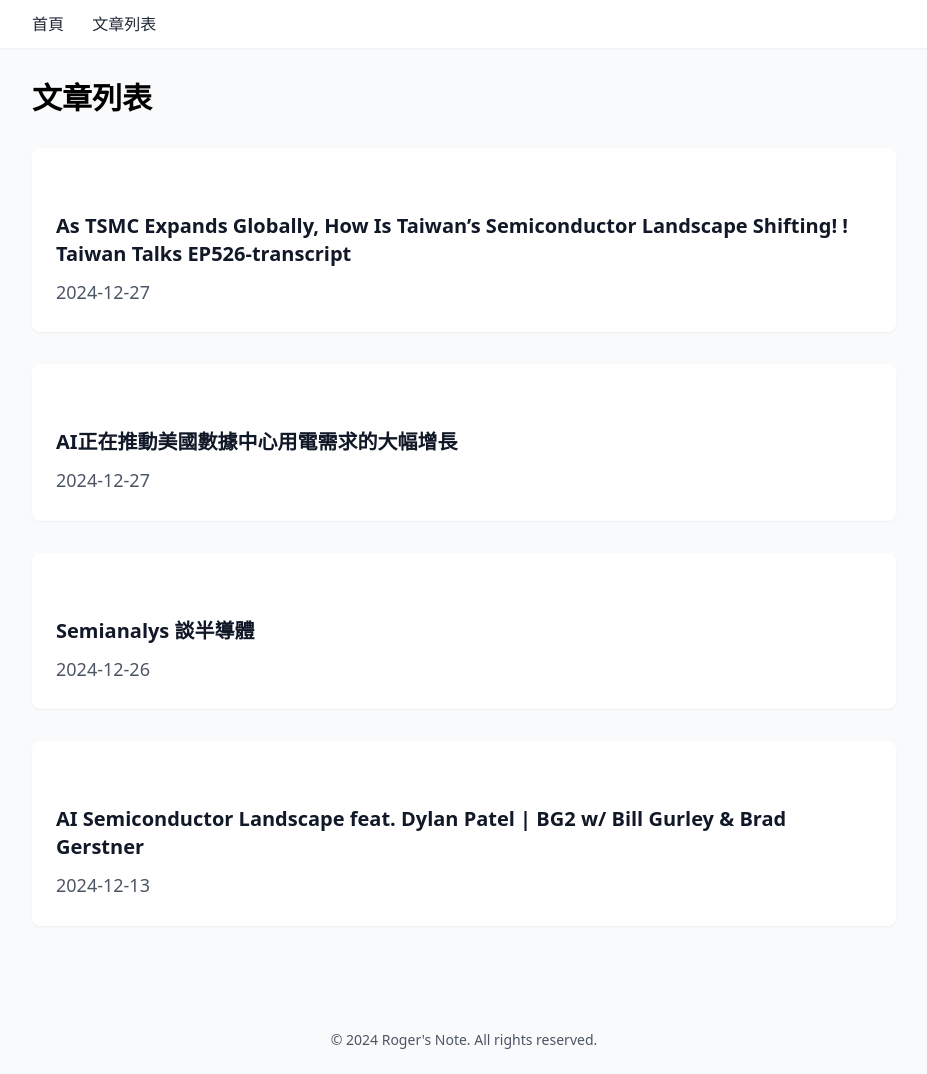
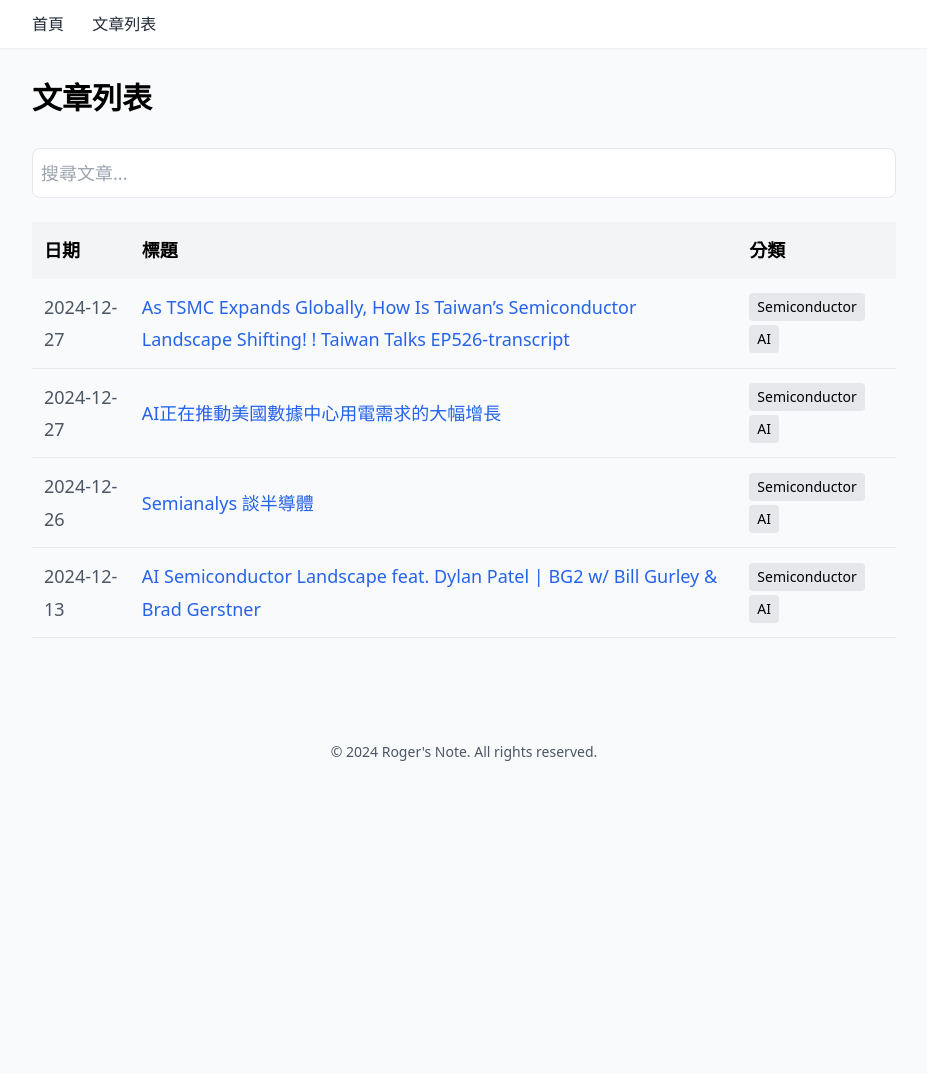
Before and after one commit to bear0103papa/Roger-s-Note, a Jekyll site: the page built from docs/archive.md, in a window 1280 px wide and 1074 px high. Shown: the whole window, without its empty margins (176-1103 px from the left). Built offline with Jekyll 4.4.1, drawn with Linux system fonts in a browser that asks for light colours; nearby versions of some CDN libraries.

Commit message:
Initial website setup

```diff
--- a/docs/archive.md
+++ b/docs/archive.md
@@ -3,15 +3,70 @@
 title: 文章列表
 ---
 
-<div class="space-y-8">
-    {% for post in site.posts %}
-    <article class="bg-white dark:bg-gray-800 rounded-lg shadow-sm p-6">
-        <h2 class="text-xl font-bold mb-2">
-            <a href="{{ post.url | relative_url }}" class="text-gray-900 dark:text-gray-100 hover:text-gray-600 dark:hover:text-gray-300">{{ post.title }}</a>
-        </h2>
-        <div class="text-gray-600 dark:text-gray-400">
-            <time datetime="{{ post.date | date_to_xmlschema }}">{{ post.date | date: "%Y-%m-%d" }}</time>
-        </div>
-    </article>
-    {% endfor %}
+<div class="mb-6">
+    <input type="text"
+           id="searchInput"
+           placeholder="搜尋文章..."
+           class="w-full p-2 border rounded-lg dark:bg-gray-700 dark:border-gray-600 dark:text-gray-100">
 </div>
+
+<div class="overflow-x-auto">
+    <table class="w-full text-left">
+        <thead class="bg-gray-100 dark:bg-gray-700">
+            <tr>
+                <th class="p-3">日期</th>
+                <th class="p-3">標題</th>
+                <th class="p-3">分類</th>
+            </tr>
+        </thead>
+        <tbody id="postsTable">
+            {% for post in site.posts %}
+            <tr class="post-row border-b dark:border-gray-600 hover:bg-gray-50 dark:hover:bg-gray-800">
+                <td class="p-3 text-gray-600 dark:text-gray-400">
+                    {{ post.date | date: "%Y-%m-%d" }}
+                </td>
+                <td class="p-3">
+                    <a href="{{ post.url | relative_url }}"
+                       class="text-blue-600 dark:text-blue-400 hover:underline">
+                        {{ post.title }}
+                    </a>
+                </td>
+                <td class="p-3">
+                    {% if post.categories %}
+                        <div class="flex flex-wrap gap-1">
+                        {% for category in post.categories %}
+                            <span class="px-2 py-1 text-sm bg-gray-200 dark:bg-gray-600 rounded">
+                                {{ category }}
+                            </span>
+                        {% endfor %}
+                        </div>
+                    {% endif %}
+                </td>
+            </tr>
+            {% endfor %}
+        </tbody>
+    </table>
+</div>
+
+<script>
+document.getElementById('searchInput').addEventListener('keyup', function() {
+    const searchText = this.value.toLowerCase();
+    const rows = document.getElementsByClassName('post-row');
+
+    Array.from(rows).forEach(row => {
+        const title = row.querySelector('a').textContent.toLowerCase();
+        const date = row.querySelector('td').textContent.toLowerCase();
+        const categories = Array.from(row.querySelectorAll('span'))
+            .map(span => span.textContent.toLowerCase())
+            .join(' ');
+
+        const content = `${title} ${date} ${categories}`;
+
+        if (content.includes(searchText)) {
+            row.style.display = '';
+        } else {
+            row.style.display = 'none';
+        }
+    });
+});
+</script>
```
